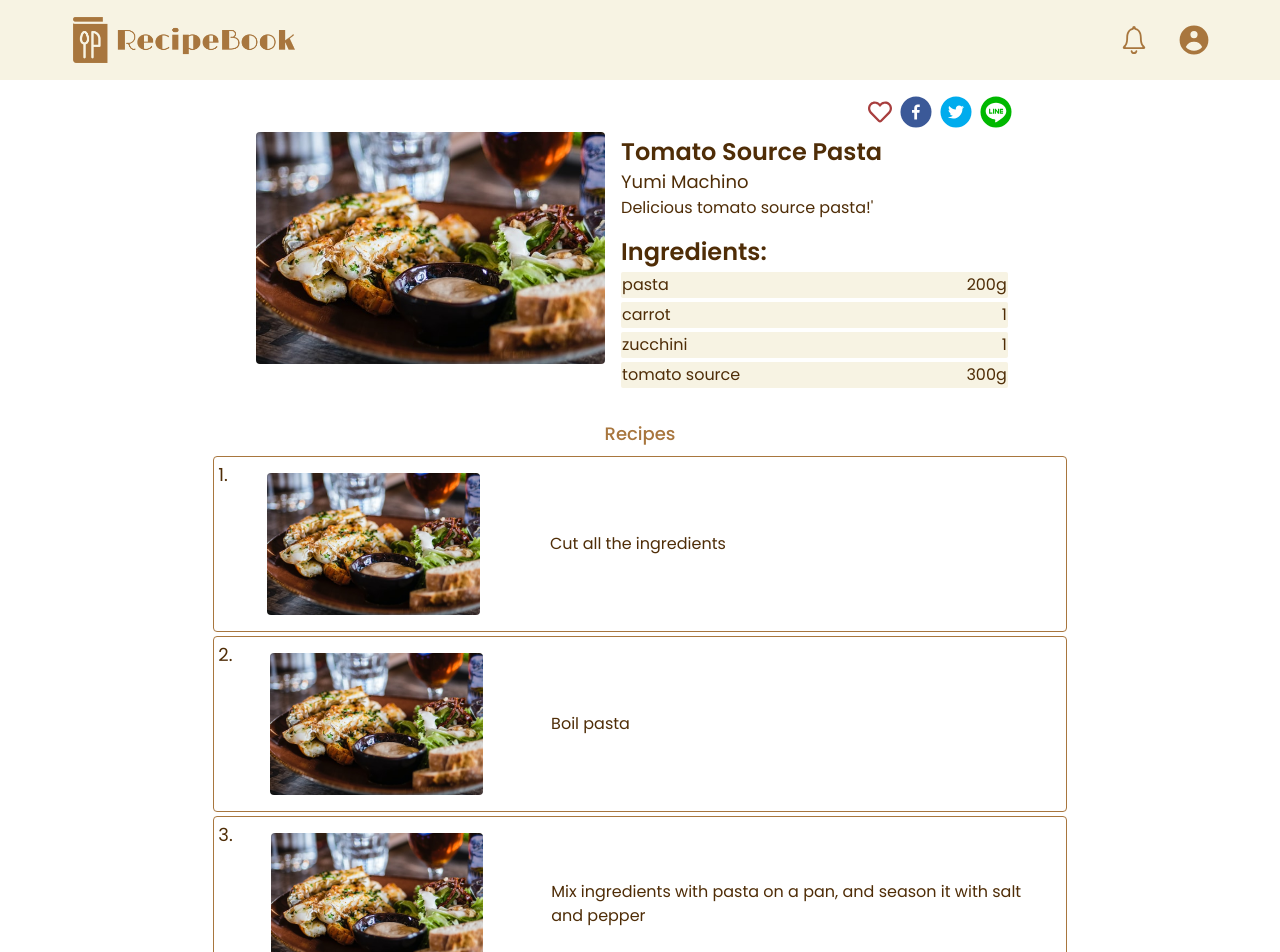
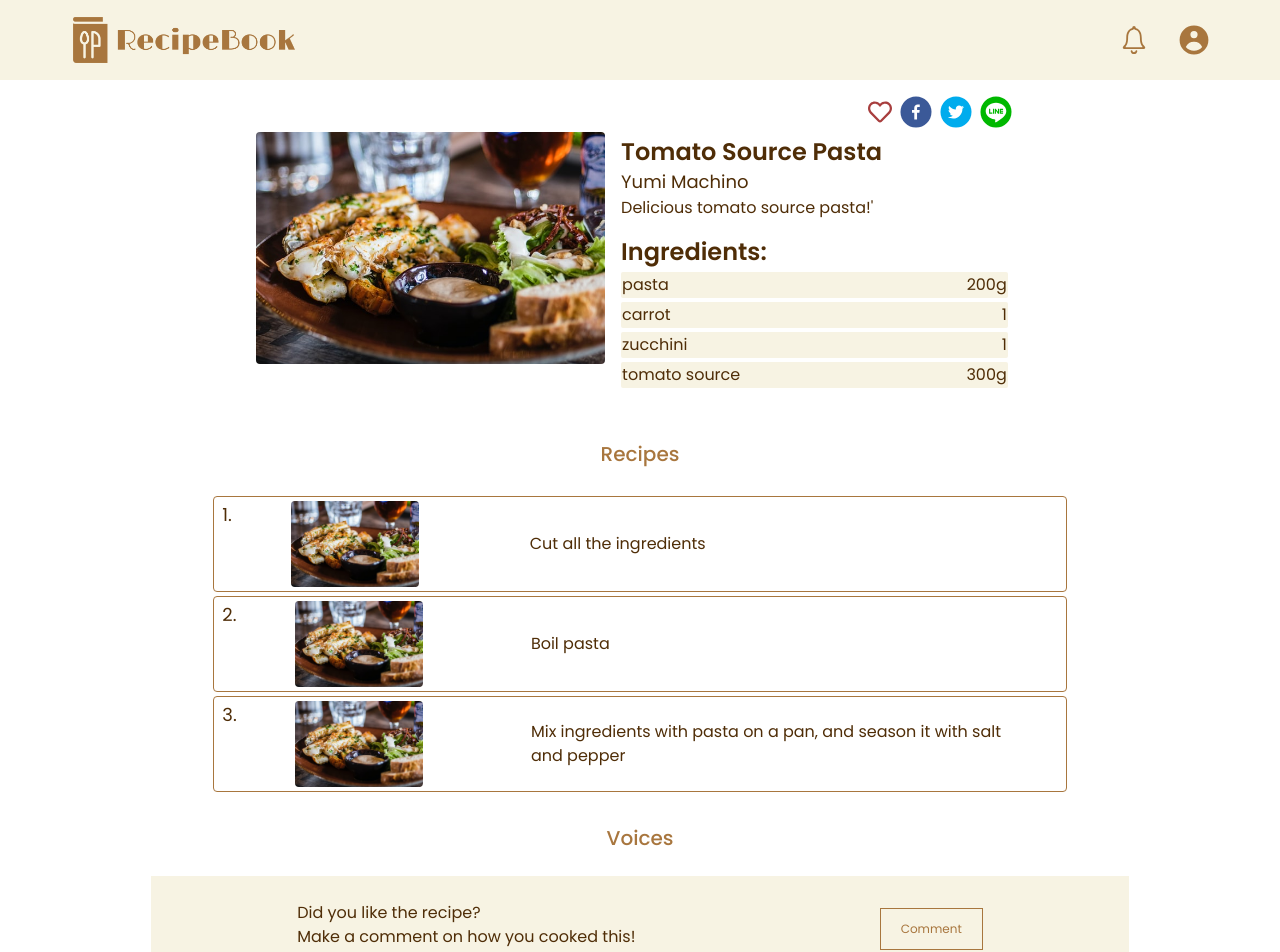
Before and after one commit to YumiMachino/recipe-book, a React (Create React App) app: page /results/1 in a window 1280 px wide. Shown: the top 952 px of the page. Built offline with nearby package versions, Linux system fonts and the light colour scheme.

Commit message:
Fix response sizing on recipe detail

```diff
--- a/src/components/reusable/RecipeDetail.tsx
+++ b/src/components/reusable/RecipeDetail.tsx
@@ -13,9 +13,9 @@ const RecipeDetail: React.FC<RecipeDetailProps> = ({
   image,
 }) => {
   return (
-    <div className='w-11/12 h-44 mx-auto flex md:w-4/5 lg:w-2/3 border-solid border border-primary my-1 rounded'>
-      <h5 className='text-lg text-dark p-1'>{order}.</h5>
-      <div className='w-5/12 m-auto sm:w-2/6 md:w-1/4 '>
+    <div className='w-11/12 h-24  mx-auto flex md:w-4/5 lg:w-2/3 border-solid border border-primary my-1 rounded'>
+      <h5 className='text-lg text-dark p-1 ml-1'>{order}.</h5>
+      <div className='w-32  m-auto '>
         <img src={demoImg} alt='Recipe' className='m-1 rounded' />
       </div>
       <div className='w-7/12 m-auto p-1  '>
--- a/src/components/template/RecipeDetails.tsx
+++ b/src/components/template/RecipeDetails.tsx
@@ -37,7 +37,7 @@ const RecipeDetails = (props: RecipeDetailsProps) => {
 
   return (
     <div className='w-full h-fit mx-auto'>
-      <h1 className='text-lg font-medium text-primary text-center p-1'>
+      <h1 className='text-xl font-medium text-primary text-center py-2 md:py-6'>
         Recipes
       </h1>
       <div>
--- a/src/components/template/VoicesSection.tsx
+++ b/src/components/template/VoicesSection.tsx
@@ -71,7 +71,7 @@ const VoicesSection = (props: VoiceSectionProps) => {
       <h1 className='text-xl font-medium text-primary text-center py-2 md:py-6'>
         Voices
       </h1>
-      <div className='text-base xl:w-10/12 2xl:w-9/12 mx-auto bg-secondary text-dark flex flex-col justify-center items-center space-y-2 p-2 md:p-6'>
+      <div className='text-base xl:w-10/12 2xl:w-9/12 mx-auto bg-secondary text-dark flex  justify-around items-center space-y-2 p-2 md:p-6 '>
         <h2>
           Did you like the recipe? <br />{' '}
           <span className='hidden md:block'>
```
